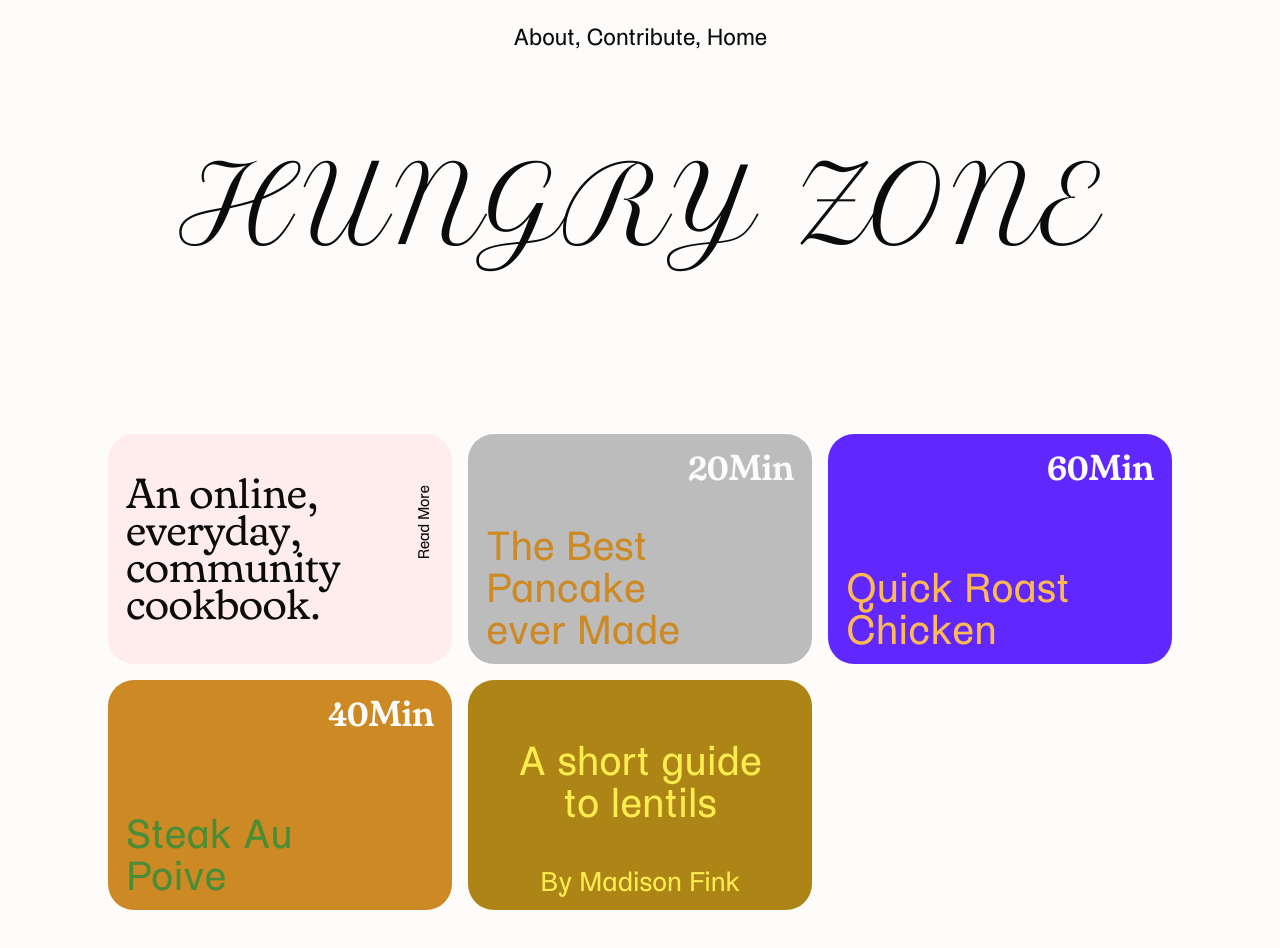
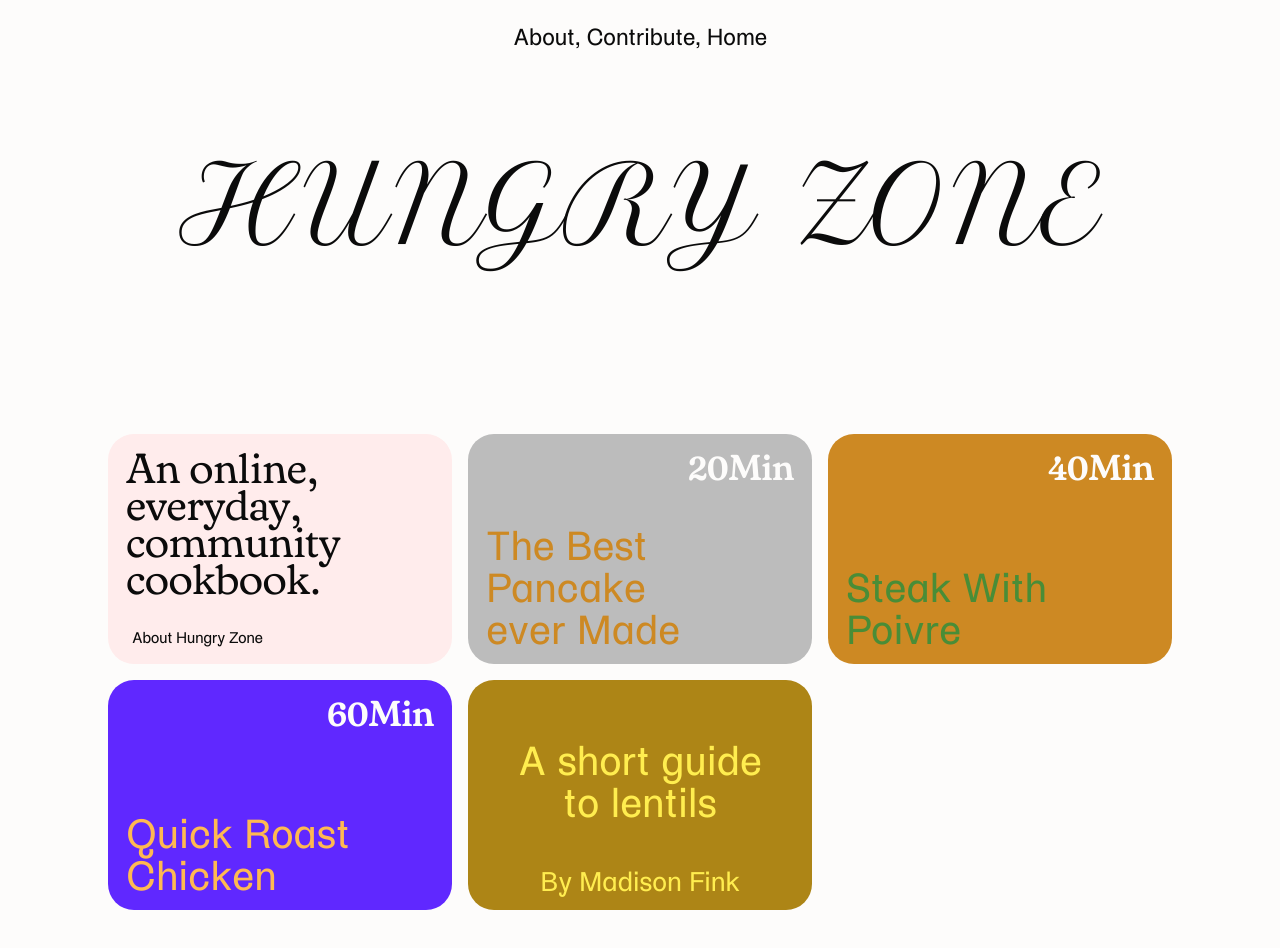
Before and after one commit to jacobbf/hungry.zone, an Eleventy site: page index.njk in a window 1280 px wide. Built offline with nearby package versions, Linux system fonts and the light colour scheme; Eleventy itself is replaced by a stand-in of ours; files that its build step writes are made by us from their sources.

Commit message:
some simplifications

```diff
--- a/assets/css/main.css
+++ b/assets/css/main.css
@@ -146,6 +146,11 @@ main {
   max-width: 5.75em;
 }
 
+.postcard a:hover h3,
+.postcard a:hover .postcard--about__description {
+  text-decoration: underline;
+}
+
 .postcard--about a {
   line-height: .88em;
   display: flex;
@@ -162,9 +167,13 @@ main {
 }
 
 .postcard--about__decorators {
-  font-size: 16px;
+  font-size: 24px;
   white-space: nowrap;
-  max-height: 144px;
+  padding: 0 6px;
+  line-height: 1.4;
+}
+
+.decorators__more {
 }
 
 .postcard--recipe a {
@@ -228,6 +237,10 @@ main {
     font-size: 22px;
   }
 
+  .postcard--about__decorators {
+    font-size: 16px;
+  }
+
   .postcard a {
     padding: 14px 16px;
   }
@@ -289,21 +302,4 @@ main {
   .postcard__author {
     font-size: 28px;
   }
-
-  .postcard--about a {
-    align-items: center;
-    flex-flow: row nowrap;
-  }
-
-  .postcard--about__decorators {
-    max-width: 1.25em;
-    height: 100%;
-  }
-
-  .decorators__more {
-    display: inline-block;
-    transform: rotate(-90deg) translate(-98%, 1px);
-    transform-origin: top left;
-    line-height: 1;
-  }
 }
--- a/index.njk
+++ b/index.njk
@@ -16,7 +16,7 @@ eleventyNavigation:
           {{ metadata.description }}
         </span>
         <span class="postcard--about__decorators">
-          <span class="decorators__more">Read More</span>
+          About Hungry Zone
         </span>
       </a>
     </div>
--- a/recipes/easy-roast-chicken copy.md
+++ b/recipes/steak-with-poivre.md
@@ -1,5 +1,5 @@
 ---
-title: Steak Au Poive
+title: Steak With Poivre
 time: 40Min
 layout: /layouts/recipe.njk
 txcolor: 498D37
```
Also changed, not shown: _includes/footer.njk (line endings or trailing spaces), 1 other file.
